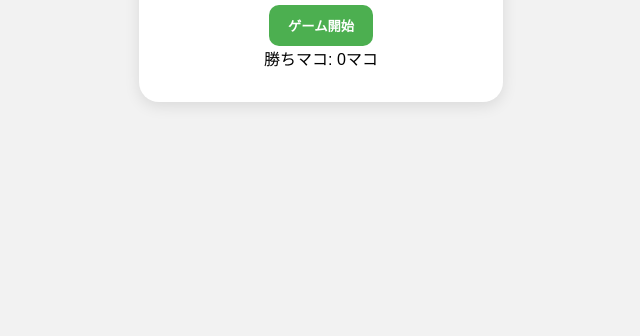
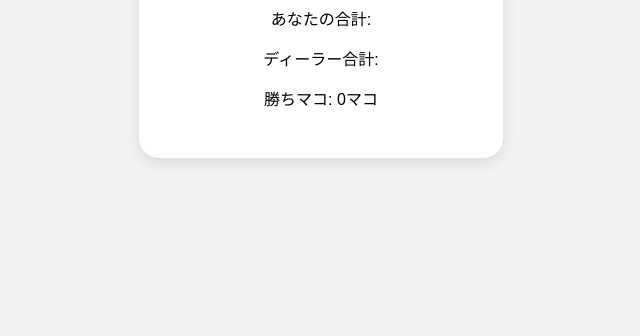
Before and after one commit to MakoCasino/ikusei, a plain HTML site: page blackjack.html in a window 1280 px wide. Shown: the part 480-816 px from the top of the page, without its empty margins (319-959 px from the left). Drawn offline with Linux system fonts and the light colour scheme.

Commit message:
Update blackjack.html

```diff
--- a/blackjack.html
+++ b/blackjack.html
@@ -36,8 +36,16 @@
       </div>
     </div>
 
+    <!-- 合計値表示 -->
+    <p id="player-total">あなたの合計: </p>
+    <p id="dealer-total">ディーラー合計: </p>
+
+    <!-- 結果表示 -->
     <div id="result"></div>
     <div id="win-info">勝ちマコ: 0マコ</div>
+
+    <!-- 成長通知 -->
+    <p id="growth-message" style="color: green; font-weight: bold;"></p>
   </div>
 </body>
 </html>
```
